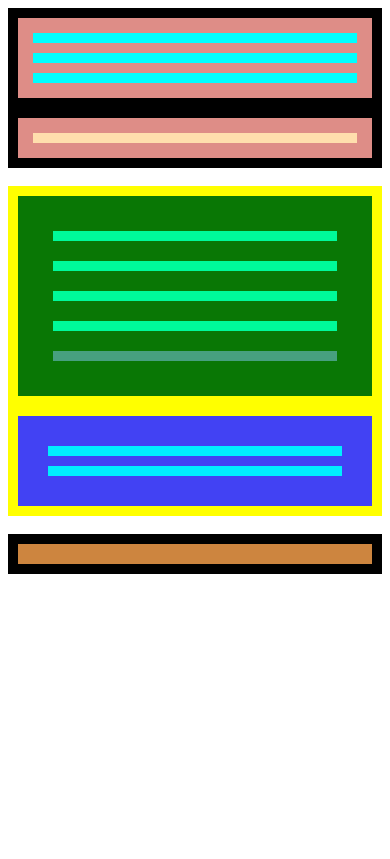
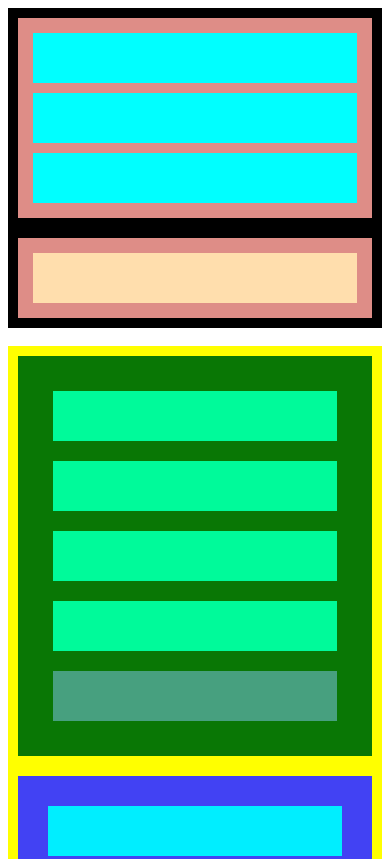
Before and after one commit to gloria-rr/Sprint1, a plain HTML site: page Nivell1/Exercici3/index.html in a window 390 px wide. Shown: the top 859 px of the page. Drawn offline with Linux system fonts and the light colour scheme.

Commit message:
correcció versió mòvil

```diff
--- a/Nivell1/Exercici3/ex3.css
+++ b/Nivell1/Exercici3/ex3.css
@@ -105,19 +105,21 @@
     }
 }
 
-@media screen and (max-width: 480px){
+@media screen and (max-width: 700px){
     /* Versió mòvil*/
 
     .item1{
         flex-direction: column;
     }
-    .a, .b{
+    .a, .b, .c, .d, .e, .f {
         width: auto;
+        padding:25px;
     }
 
     .item3{
         display: flex;
         flex-direction: column;
+
     }
 
 }
```
